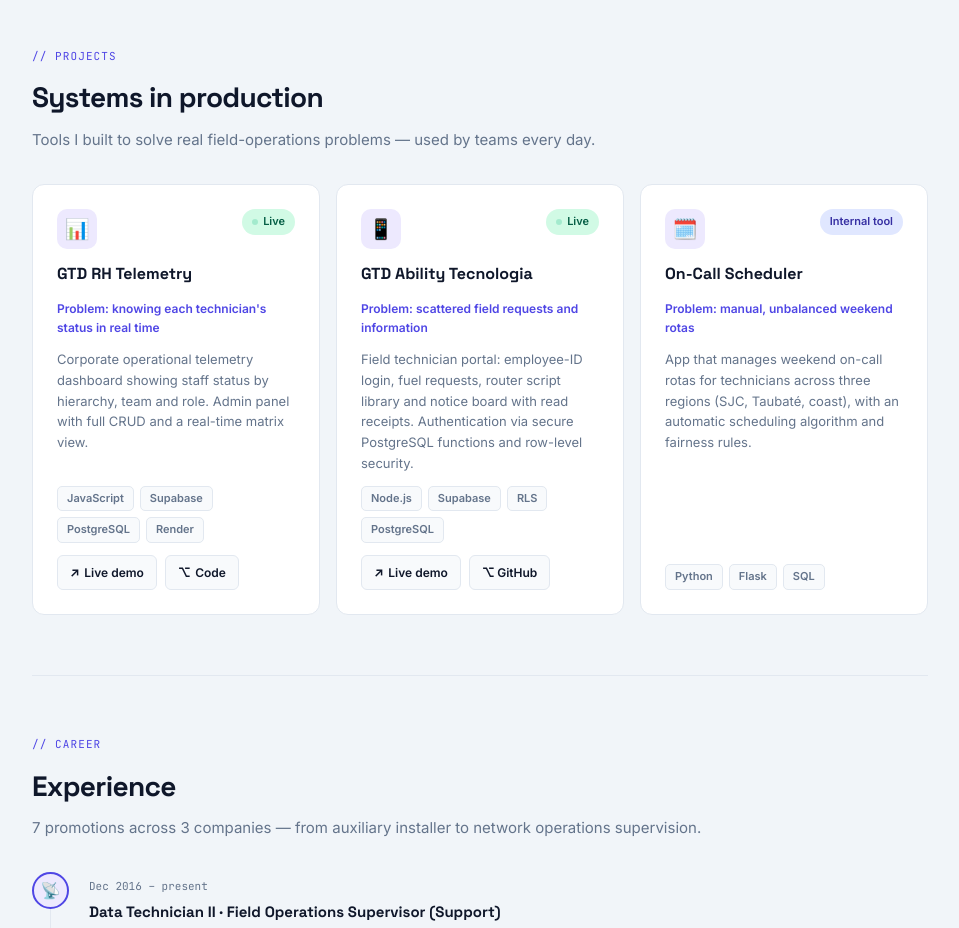
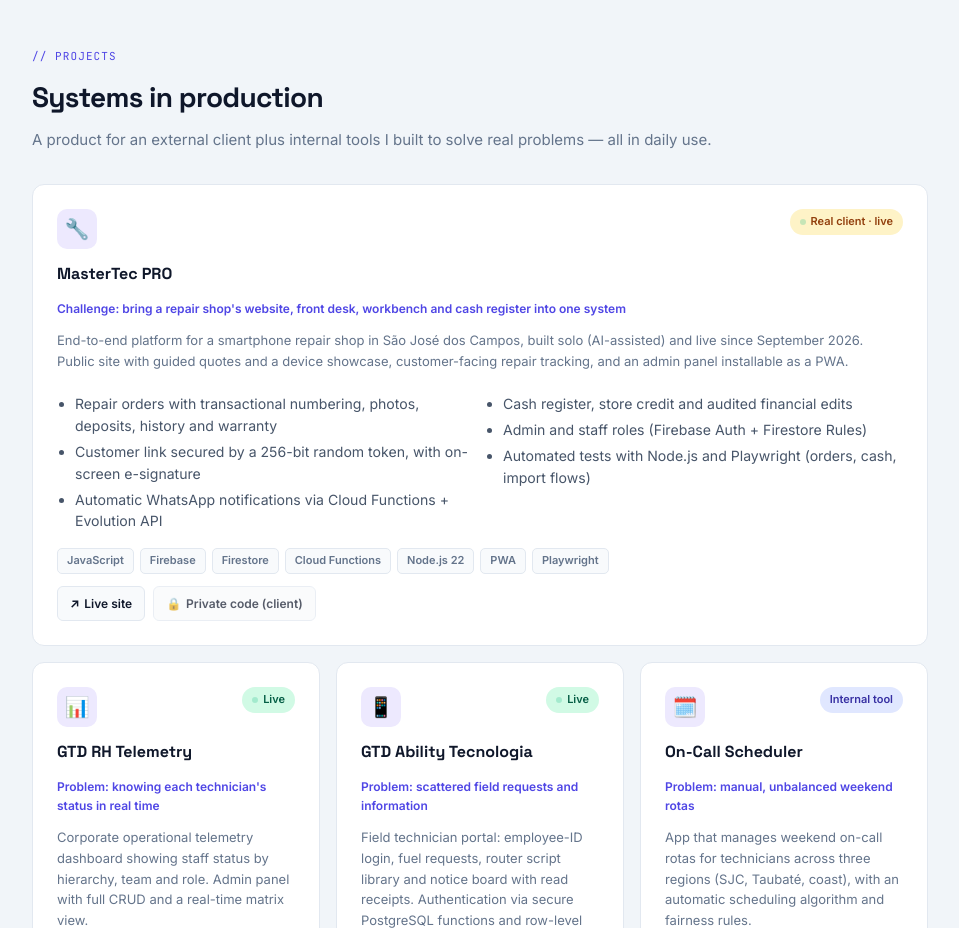
Before and after one commit to Filipe-Bina/Filipe-Bina.github.io, a plain HTML site: page index.html in a window 1280 px wide. Shown: the part 2740-3668 px from the top of the page, without its empty margins (160-1119 px from the left). Drawn offline with Linux system fonts and the light colour scheme.

Commit message:
Adiciona projeto MasterTec PRO (cliente real) ao portfólio

```diff
--- a/index.html
+++ b/index.html
@@ -32,7 +32,7 @@
     "address": { "@type": "PostalAddress", "addressLocality": "São José dos Campos", "addressRegion": "SP", "addressCountry": "BR" },
     "alumniOf": { "@type": "CollegeOrUniversity", "name": "Anhanguera Educacional" },
     "knowsLanguage": ["pt", "en", "es"],
-    "knowsAbout": ["GPON", "FTTX", "DWDM", "OTN", "SDH", "Metro-Ethernet", "Fiber optics", "OTDR", "VoIP", "SLA management", "Field team leadership", "JavaScript", "Node.js", "PostgreSQL", "Supabase", "Quality Assurance"],
+    "knowsAbout": ["GPON", "FTTX", "DWDM", "OTN", "SDH", "Metro-Ethernet", "Fiber optics", "OTDR", "VoIP", "SLA management", "Field team leadership", "JavaScript", "Node.js", "PostgreSQL", "Supabase", "Firebase", "Cloud Functions", "Playwright", "PWA", "Quality Assurance"],
     "sameAs": ["https://www.linkedin.com/in/filipe-de-souza-santos-21aa7a86/", "https://github.com/Filipe-Bina"]
   }
   </script>
@@ -225,6 +225,11 @@
     .badge { display: inline-flex; align-items: center; gap: 5px; font-size: 11px; font-weight: 700; padding: 4px 10px; border-radius: 20px; }
     .badge.live { background: var(--success-light); color: #065f46; }
     .badge.internal { background: #e0e7ff; color: #3730a3; }
+    .badge.client { background: #fef3c7; color: #92400e; }
+    .proj-card.feat { grid-column: 1 / -1; }
+    .proj-feats { margin: 10px 0 4px; padding-left: 18px; font-size: 0.88rem; line-height: 1.55; color: var(--text-secondary, #475569); columns: 2; column-gap: 28px; }
+    .proj-feats li { break-inside: avoid; margin-bottom: 4px; }
+    @media (max-width: 768px) { .proj-feats { columns: 1; } }
     .live-dot { width: 6px; height: 6px; border-radius: 50%; background: var(--success); animation: blink 1.4s ease-in-out infinite; }
     .proj-name { font-family: 'Space Grotesk', sans-serif; font-size: 16px; font-weight: 700; }
     .proj-problem { font-size: 12px; color: var(--primary); font-weight: 600; }
@@ -590,10 +595,45 @@
     <p class="sec-label">// <span class="pt">projetos</span><span class="en">projects</span></p>
     <h2 class="sec-title pt">Sistemas em produção</h2>
     <h2 class="sec-title en">Systems in production</h2>
-    <p class="sec-sub pt">Ferramentas que construí para resolver problemas reais da operação de campo — usadas pelas equipas todos os dias.</p>
-    <p class="sec-sub en">Tools I built to solve real field-operations problems — used by teams every day.</p>
+    <p class="sec-sub pt">Um produto para cliente externo e ferramentas internas que construí para resolver problemas reais — todos em uso no dia a dia.</p>
+    <p class="sec-sub en">A product for an external client plus internal tools I built to solve real problems — all in daily use.</p>
 
     <div class="proj-grid">
+
+      <div class="proj-card feat">
+        <div class="proj-head">
+          <div class="proj-icon">🔧</div>
+          <span class="badge client"><span class="live-dot"></span> <span class="pt">Cliente real · em produção</span><span class="en">Real client · live</span></span>
+        </div>
+        <div class="proj-name">MasterTec PRO</div>
+        <div class="proj-problem pt">Desafio: integrar site, atendimento, bancada e caixa de uma assistência técnica num só sistema</div>
+        <div class="proj-problem en">Challenge: bring a repair shop's website, front desk, workbench and cash register into one system</div>
+        <div class="proj-desc pt">Plataforma completa para uma assistência técnica em São José dos Campos, desenvolvida de ponta a ponta por mim (com apoio de IA) e em produção desde setembro de 2026. Site público com orçamento guiado e vitrine de aparelhos, acompanhamento da O.S. pelo cliente e painel administrativo instalável como PWA.</div>
+        <div class="proj-desc en">End-to-end platform for a smartphone repair shop in São José dos Campos, built solo (AI-assisted) and live since September 2026. Public site with guided quotes and a device showcase, customer-facing repair tracking, and an admin panel installable as a PWA.</div>
+        <ul class="proj-feats pt">
+          <li>O.S. com numeração transacional, fotos, adiantamentos, histórico e garantia</li>
+          <li>Link do cliente com token aleatório de 256 bits e assinatura digital do termo</li>
+          <li>Notificações automáticas no WhatsApp via Cloud Functions + Evolution API</li>
+          <li>Caixa, crediário e lançamentos financeiros com edição auditada</li>
+          <li>Perfis de administrador e funcionário (Firebase Auth + Firestore Rules)</li>
+          <li>Testes automatizados com Node.js e Playwright (fluxos de O.S., caixa, importação)</li>
+        </ul>
+        <ul class="proj-feats en">
+          <li>Repair orders with transactional numbering, photos, deposits, history and warranty</li>
+          <li>Customer link secured by a 256-bit random token, with on-screen e-signature</li>
+          <li>Automatic WhatsApp notifications via Cloud Functions + Evolution API</li>
+          <li>Cash register, store credit and audited financial edits</li>
+          <li>Admin and staff roles (Firebase Auth + Firestore Rules)</li>
+          <li>Automated tests with Node.js and Playwright (orders, cash, import flows)</li>
+        </ul>
+        <div class="proj-tags">
+          <span class="tag">JavaScript</span><span class="tag">Firebase</span><span class="tag">Firestore</span><span class="tag">Cloud Functions</span><span class="tag">Node.js 22</span><span class="tag">PWA</span><span class="tag">Playwright</span>
+        </div>
+        <div class="proj-links">
+          <a class="proj-link" href="https://mastertecsjc.com.br" target="_blank" rel="noopener">↗ <span class="pt">Ver site</span><span class="en">Live site</span></a>
+          <span class="proj-link" style="opacity:.7;cursor:default">🔒 <span class="pt">Código privado (cliente)</span><span class="en">Private code (client)</span></span>
+        </div>
+      </div>
 
       <div class="proj-card">
         <div class="proj-head">
```
